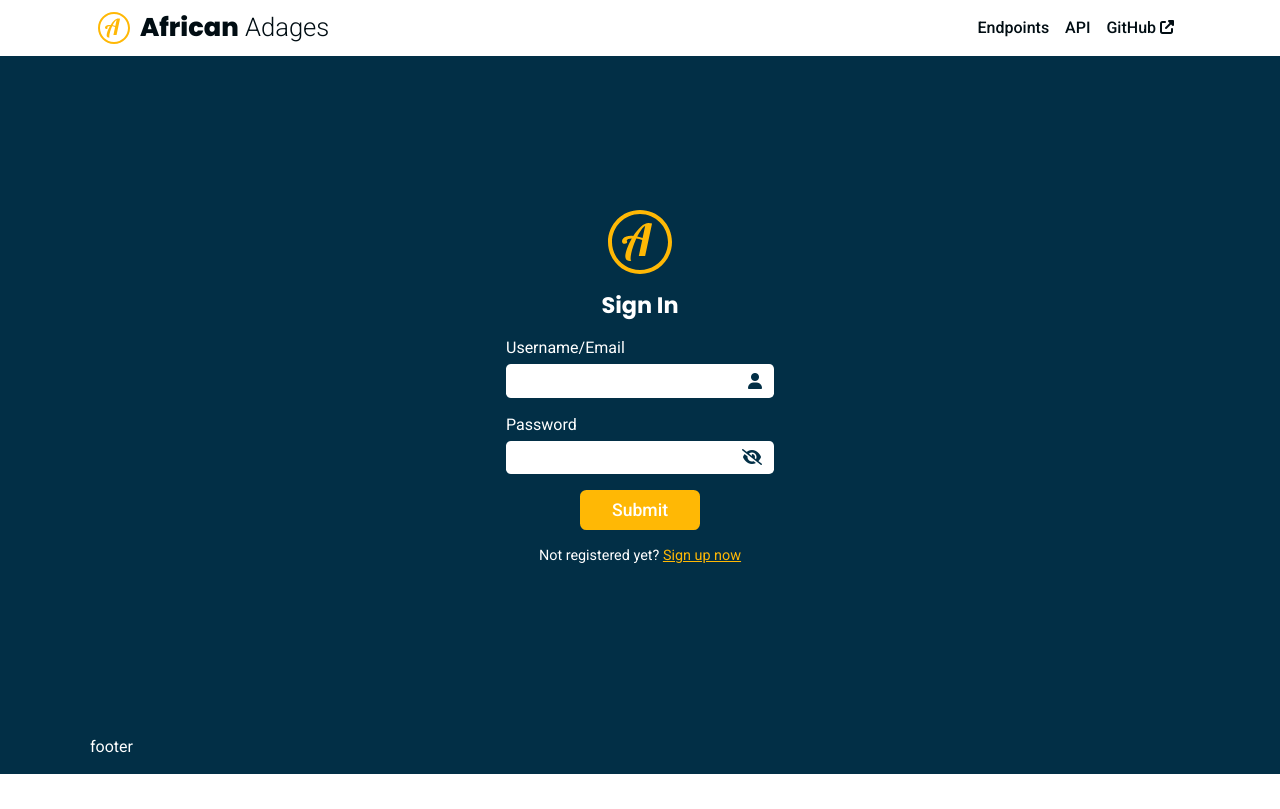
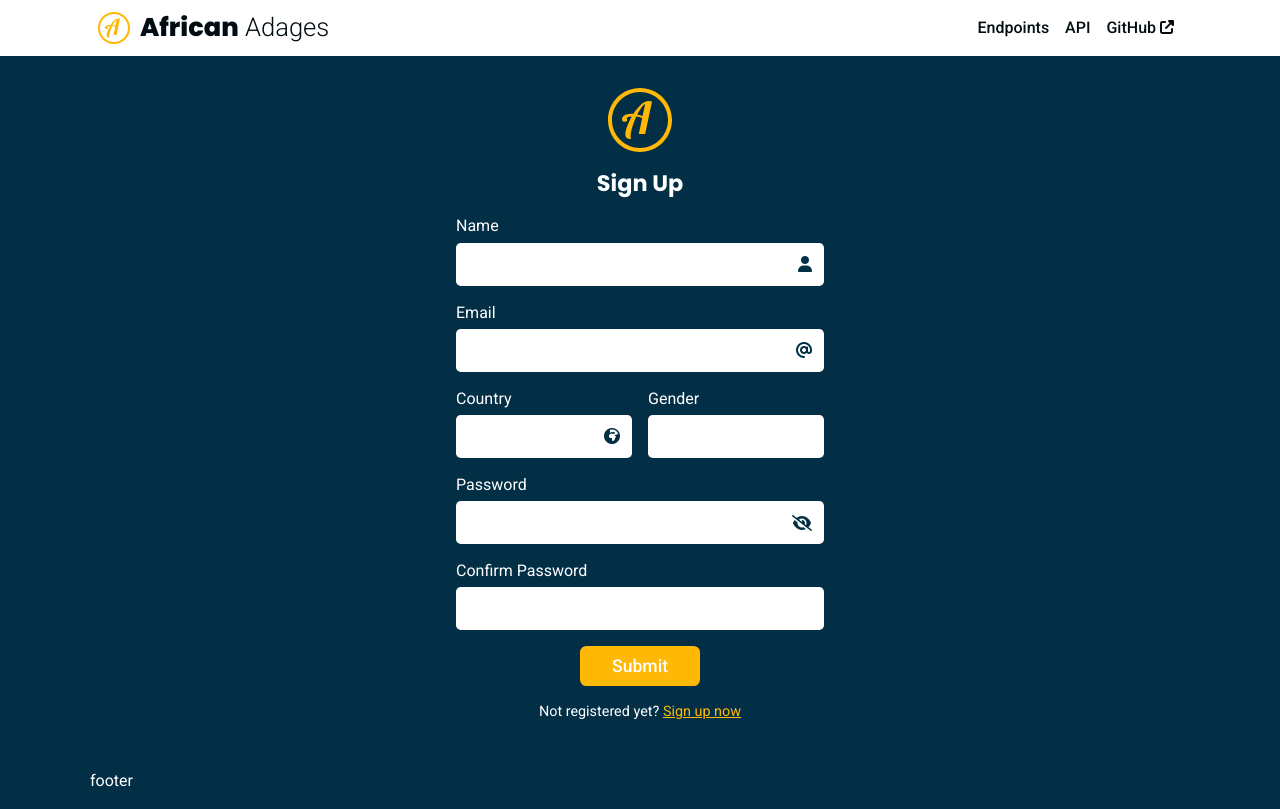
Before and after one commit to elvis-ndubuisi/african_adages_client, a Svelte app: page / in a window 1280 px wide. Built offline with nearby package versions, Linux system fonts and the light colour scheme.

Commit message:
Sign up --pending.

```diff
--- a/public/global.css
+++ b/public/global.css
@@ -105,6 +105,7 @@ textarea {
   font-weight: var(--fw-200);
   height: inherit;
   width: 100%;
+  padding: 0.3rem 0;
 }
 
 label {
--- a/src/App.svelte
+++ b/src/App.svelte
@@ -1,6 +1,6 @@
 <Navbar/>
 <main class="app-dynamic">
-	<SignIn/>
+	<SignUp/>
 </main>
 <Footer/>
 
@@ -11,4 +11,5 @@
 	import Footer from './components/Footer.svelte';
 	import Home from "./pages/Home.svelte";
 	import SignIn from './pages/SignIn.svelte';
+	import SignUp from './pages/SignUp.svelte';
 </script>
--- /dev/null
+++ b/src/pages/SignUp.svelte
@@ -0,0 +1,127 @@
+<section class="auth-wrapper">
+    <section class="auth">
+        <span class="brand">
+            <AdageIcon/>
+        </span>
+        <h3>Sign Up</h3>
+
+        <form>
+            <div class="input-group">
+                <label for="name">name</label>
+                <div class="field">
+                    <input type="text" name="name" id="name">
+                    <i class="fa-solid fa-user"></i>
+                </div>
+            </div>
+
+            <div class="input-group">
+                <label for="email">email</label>
+                <div class="field">
+                    <input type="email" name="email" id="email">
+                    <i class="fa-solid fa-at"></i>
+                </div>
+            </div>
+
+            <div class="flex-inline">
+                <div class="input-group">
+                    <label for="country">Country</label>
+                    <div class="field">
+                        <input type="text" name="country" id="country" list="countries">
+                        <i class="fa-solid fa-earth-africa"></i>
+                        <datalist id="countries">
+                            <option value="Nigeria"></option>
+                            <option value="South Africa"></option>
+                        </datalist>
+                    </div>
+                </div>
+
+                <div class="input-group">
+                    <label for="gender">Gender</label>
+                    <div class="field">
+                        <input type="text" name="gender" id="gender" list="genderlist">
+                        <datalist id="genderlist">
+                            <option value="Male"></option>
+                            <option value="Femaale"></option>
+                        </datalist>
+                    </div>
+                </div>
+            </div>
+
+            <div class="input-group">
+                <label for="password">password</label>
+                <div class="field">
+                    <input type="password" name="password" id="password">
+                    <i class="fa-solid fa-eye-slash"></i>
+                </div>
+            </div>
+
+            <div class="input-group">
+                <label for="kpassword">confirm password</label>
+                <div class="field">
+                    <input type="password" name="kpassword" id="kpassword">
+                </div>
+            </div>
+
+            <ButtonPrimary type="submit">Submit</ButtonPrimary>
+        </form>
+        <p class="form-foot">Not registered yet? <a href="#/register">Sign up now</a></p>
+    </section>
+</section>
+
+<script>
+    import AdageIcon from "../components/AdageIcon.svelte";
+    import ButtonPrimary from '../components/ButtonPrimary.svelte';
+</script>
+
+<style>
+    .auth {
+        min-width: 300px;
+        max-width: 400px;
+        margin: 1rem auto;
+        padding: 1rem;
+        border-radius: 0.5rem;
+        color: hsl(var(--clr-white));
+        display: flex;
+        flex-direction: column;
+        align-items: center;
+        gap: 1rem;
+    }
+    .brand {
+        fill: hsl(var(--clr-secondary));
+        width: 64px;
+        height: 64px;
+    }
+    form {
+        width: 100%;
+        display: flex;
+        flex-direction: column;
+        align-items: center;
+        gap: 1rem;
+    }
+    .input-group {
+        width: 100%;
+        display: flex;
+        flex-direction: column;
+        align-items: left;
+    }
+    .flex-inline {
+        display: flex;
+        gap: 1rem;
+        align-items: center;
+    }
+    .input-group .field {
+        background-color: hsl(var(--clr-white));
+        padding: 0.45rem;
+        border-radius: 0.3rem;
+        display: flex;
+        align-items: center;
+        color: hsl(var(--clr-primary));
+    }
+    .field i{
+        cursor: pointer;
+        padding: 0 0.3rem;
+    }
+    .field i:hover, .field i:focus{
+        color: hsl(var(--clr-secondary));
+    }
+</style>
```
